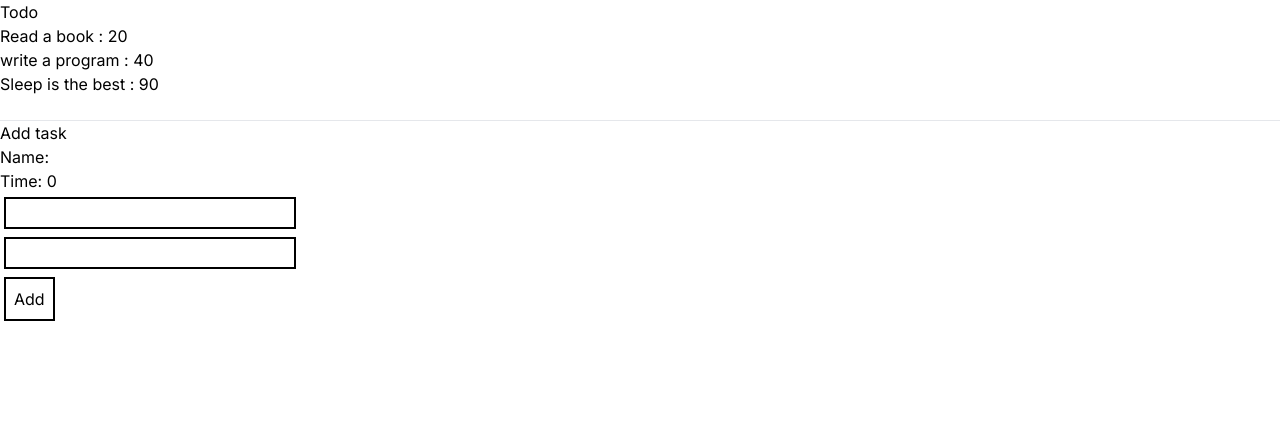
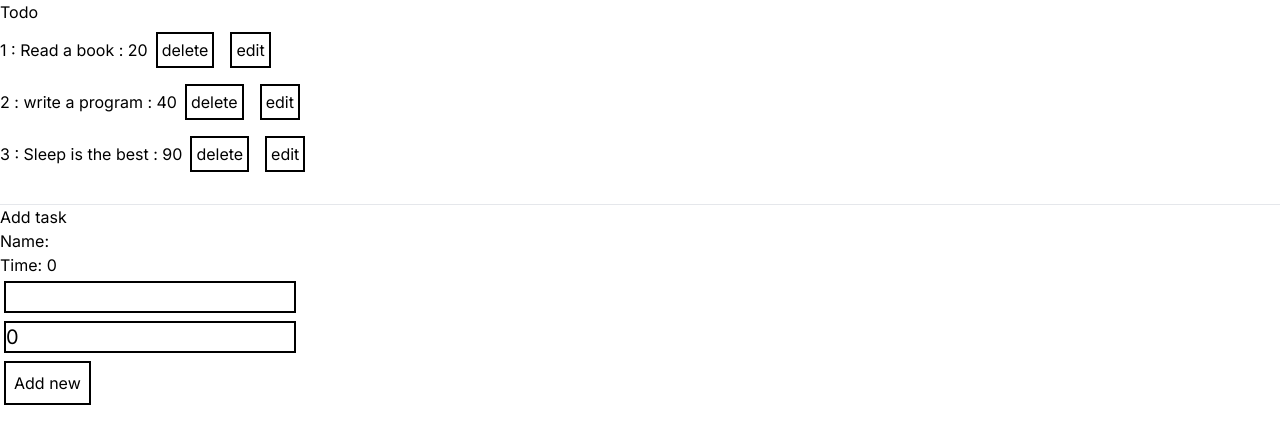
Before and after one commit to abdullah-gashia/music-store, a Next.js app: page /todo in a window 1280 px wide. Shown: the top 444 px of the page. Built offline with nearby package versions, Linux system fonts and the light colour scheme.

Commit message:
ีupdate

```diff
--- a/src/app/page.tsx
+++ b/src/app/page.tsx
@@ -1,7 +1,7 @@
 import Head from "@/components/head";
 import Main from "@/components/main";
 import Footer from "@/components/footer";
-import Add from "@/components/addTest";
+
 
 export default function Home() {
   return (
--- a/src/app/todo/page.tsx
+++ b/src/app/todo/page.tsx
@@ -15,6 +15,8 @@ export default function Todo() {
         { id: 2, name: "write a program", time: 40 },
         { id: 3, name: "Sleep is the best", time: 90 },
     ])
+    const [editId, setEditId] = useState(-1)
+
 
     // javascript tradition function
     function foo1() {
@@ -35,11 +37,32 @@ export default function Todo() {
 
 
     function addTask() {
-        setTasks( [...tasks , {
-            id: tasks[tasks.length - 1].id + 1,
-            name: name,
-            time: time,
-        }])
+        // let id:number;
+        // if (tasks.length === 0)
+        //     id = 1
+        // else
+        //     id = tasks[tasks.length - 1].id + 1
+        const id = (!tasks.length) ? 1 : tasks[tasks.length - 1].id + 1
+        setTasks([...tasks, { id, name, time }])
+    }
+
+    function deleteTask(id: number) {
+        const temp = tasks.filter((item) => item.id !== id)
+        setTasks([...temp])
+    }
+
+    function editTask(id: number) {
+        const taskIndex = tasks.findIndex(item => item.id === id)
+        setEditId(taskIndex)
+        setName(tasks[taskIndex].name)
+        setTime(tasks[taskIndex].time)
+    }
+
+    function updateTask() {
+        const temp = tasks;
+        temp[editId].name = name
+        temp[editId].time = time
+        setTasks([...temp])
     }
 
     return <>
@@ -47,7 +70,19 @@ export default function Todo() {
         <ul>
             {tasks.map((item) =>
                 <li key={item.id}>
-                    {item.name} : {item.time}
+                    {item.id} : {item.name} : {item.time}
+                    <button
+                        className="border-2 border-black m-2 p-1"
+                        onClick={() => deleteTask(item.id)} >
+                        delete
+                    </button>
+                    <button
+                        className="border-2 border-black m-2 p-1"
+                        onClick={() => editTask(item.id)} >
+                        edit
+                    </button>
+
+
                 </li>)}
         </ul>
         <br />
@@ -58,21 +93,24 @@ export default function Todo() {
         Time: {time} <br />
         <input
             className="border-2 border-black m-1 text-xl"
+            value={name}
             onChange={(e) => setName(e.target.value)}
             type="text"
         />
         <br />
         <input
             className="border-2 border-black m-1 text-xl"
+            value={time}
             onChange={(e) => setTime(+e.target.value)}
             type="number"
         />
         <br />
+
         <button
             className="border-2 border-black m-1 p-2"
-            onClick={addTask}
-        >Add</button>
-
+            onClick={(editId === -1) ? addTask : updateTask}
+        >
+            {(editId === -1) ? "Add new" : "update Task" }
+        </button>
     </>
-
 }
--- /dev/null
+++ b/src/components/cc.tsx
@@ -0,0 +1,7 @@
+'use client'
+import { useParams } from "next/navigation"
+
+export default function CC() {
+    const params = useParams();
+    return <>{params.slug}</>
+}
--- a/src/components/main.tsx
+++ b/src/components/main.tsx
@@ -1,6 +1,3 @@
-// define JSON object (instruments[]) consists of
-// id, name, price, original_price, image_url, is_new, likes
-
 'use client'
 import React, { useState } from 'react';
 import './Main.css';
@@ -100,6 +97,7 @@ export default function Main() {
   const [originalPrice, setOriginalPrice] = useState('');
   const [imageUrl, setImageUrl] = useState('');
   const [isNew, setIsNew] = useState(false);
+  const [editId, setEditId] = useState(-1);
 
   const handleLike = (index: number) => {
     const newLikes = [...gameLikes];
@@ -108,6 +106,19 @@ export default function Main() {
   };
 
   function addInstrument() {
+    if (editId !== -1) {
+      const temp = [...gameLikes];
+      temp[editId] = {
+        ...temp[editId],
+        name,
+        price,
+        original_price: originalPrice || undefined,
+        image_url: imageUrl,
+        is_new: isNew,
+      };
+      setGameLikes(temp);
+      setEditId(-1);
+    } else {
       const newInstrument = {
         id: gameLikes[gameLikes.length - 1]?.id + 1 || 1,
         name: name,
@@ -119,9 +130,27 @@ export default function Main() {
       };
       setGameLikes([...gameLikes, newInstrument]);
     }
+    setName('');
+    setPrice('');
+    setOriginalPrice('');
+    setImageUrl('');
+    setIsNew(false);
+  }
+
+  function editInstrument(id: number) {
+    const index = gameLikes.findIndex((instrument) => instrument.id === id);
+    if (index !== -1) {
+      setEditId(index);
+      setName(gameLikes[index].name);
+      setPrice(gameLikes[index].price);
+      setOriginalPrice(gameLikes[index].original_price || '');
+      setImageUrl(gameLikes[index].image_url);
+      setIsNew(gameLikes[index].is_new);
+    }
+  }
 
   return (
-    <main className="container">
+    <main className="container ">
       <div className="header">
         <h2>Trending Music</h2>
         <button className="view-all hover:bg-indigo-700">View All</button>
@@ -151,6 +180,7 @@ export default function Main() {
                 <button onClick={() => handleLike(index)} className="like-button">Like</button>
                 <span>{instrument.likes} Likes</span>
               </div>
+              <button onClick={() => editInstrument(instrument.id)} className="edit-button border-2 m-2 p-1">Edit</button>
             </div>
           </div>
         ))}
@@ -194,7 +224,7 @@ export default function Main() {
         >
           {isNew ? 'New' : 'Not New'}
         </button>
-        <button onClick={addInstrument} className="border-2 border-blue-700 m-1 p-2 rounded-md text-center hover:bg-blue-500">Add Instrument</button>
+        <button onClick={addInstrument} className="border-2 border-blue-700 m-1 p-2 rounded-md text-center hover:bg-blue-500">{editId === -1 ? 'Add Instrument' : 'Update Instrument'}</button>
       </div>
       </div>
 
```
Lines whose indentation alone changed are shown as unchanged.
